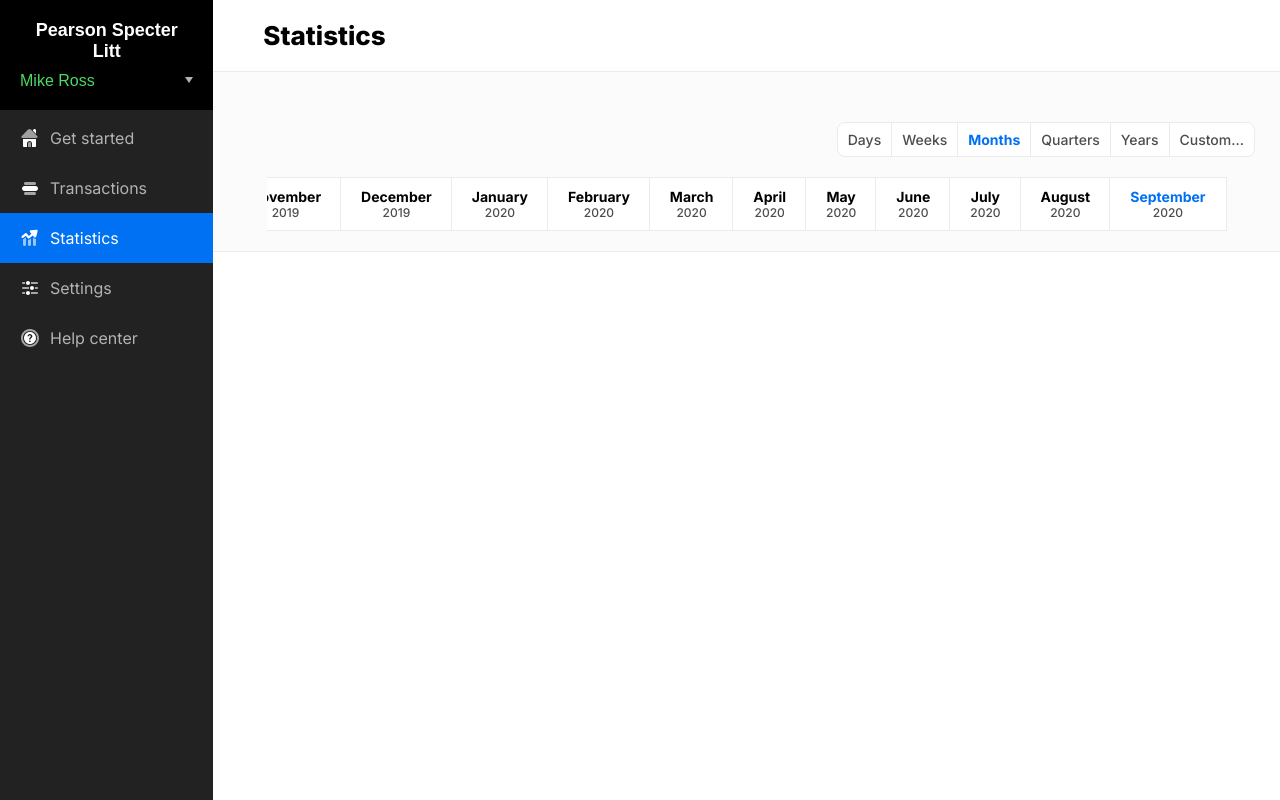
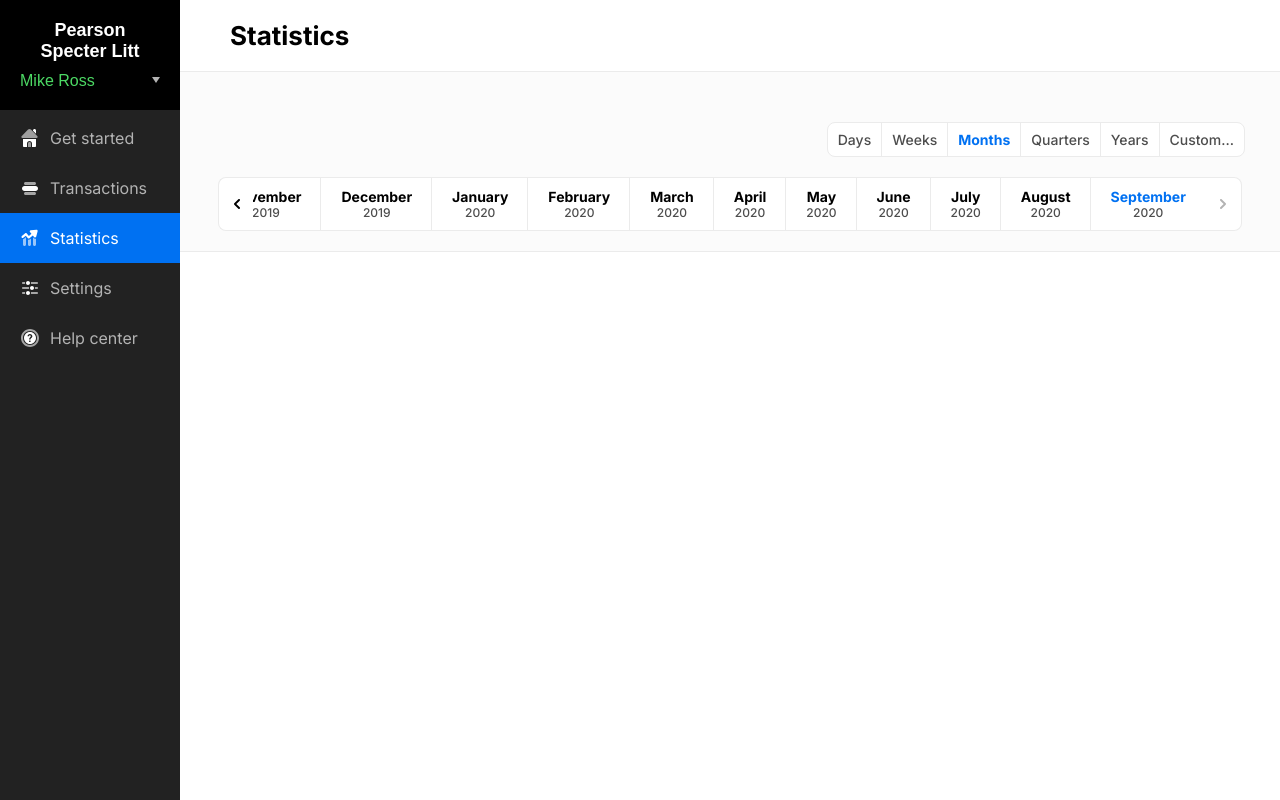
Before and after one commit to jonathaninacio/Blobr-integration, a plain HTML site: page index.html in a window 1280 px wide. Drawn offline with Linux system fonts and the light colour scheme.

Commit message:
ajout du scrollbouton

```diff
--- a/css/sass/main.scss
+++ b/css/sass/main.scss
@@ -39,7 +39,7 @@ body{
 		display: block;
 		.statistics-title{
 			font-size: 2.6rem;
-			font-weight: 800;
+			font-weight: 700;
 			padding: 20px 50px;
 		}
 		.datefilter-container{
@@ -49,7 +49,7 @@ body{
 			border-bottom: solid 1px #EBEBEB;
 			.timescale{
 				float: right;
-				margin: 50px 30px 0px 30px;
+				margin: 50px 40px 0px 0px;
 				.timescale-button{
 					font-family: 'Inter', sans-serif;
 					font-weight: 500;
@@ -83,9 +83,9 @@ body{
 		left: 50%;
 		transform: translate(-50%,0);
 		.month-container{
-			display: block;
-			max-width: 75vw;
-			margin: 20px;
+			display: flex;
+			max-width: 80vw;
+			margin: 20px 38px;
 			.month-flex{
 				display: flex;
 				overflow:auto;
@@ -123,6 +123,41 @@ body{
 					}
 				}
 			}
+			.month-arrow{
+				padding: 0px 15px;
+				border: solid 1px #ebebeb;
+				background-color: #fff;
+				outline:none;
+				color: #4D4D4D;
+				font-family: 'Inter', sans-serif;
+				font-weight: 700;
+				font-stretch: 50%;
+				&:hover{
+					background-color: #ebebeb;
+				}
+			}
+			.month-prev-arrow{
+				#prev-arrow{
+					fill:#000;
+				}
+				margin-right: -2px;
+				border-right: 0;
+				border-bottom-left-radius: 8px;
+				border-top-left-radius: 8px;
+			}
+			.month-next-arrow{
+				svg{
+					transform: rotate(180deg);
+					#next-arrow{
+						fill: #B3B3B3;
+					}
+				}
+				z-index: 5;
+				margin-left: -2px;
+				border-left: 0;
+				border-bottom-right-radius: 8px;
+				border-top-right-radius: 8px;
+			}
 		}
 	}
 
--- a/index.html
+++ b/index.html
@@ -75,6 +75,11 @@
 
 					<div class="scrollbar-container">
 						<div class="month-container">
+							<button onclick="prevarrow()" class="month-arrow month-prev-arrow">
+								<svg  width="6" height="10" viewBox="0 0 6 10" xmlns="http://www.w3.org/2000/svg">
+									<path id="prev-arrow" d="M5.71993 8.37138L2.32057 4.99994L5.71993 1.6285C6.09286 1.25567 6.09286 0.652448 5.71993 0.279621C5.343 -0.0932069 4.73361 -0.0932069 4.35668 0.279621L0.279448 4.32475C-0.0934822 4.69758 -0.0929826 5.3028 0.279947 5.67363L4.35668 9.72075C4.73361 10.0941 5.343 10.0921 5.71993 9.72075C6.09336 9.34743 6.09336 8.74421 5.71993 8.37138Z" fill="black"/>
+								</svg>
+							</button>
 							<div id="month-flex-scrollbar" class="month-flex">
 								<tr>
 									<th>
@@ -289,6 +294,11 @@
 									</th>
 								</tr>
 							</div>
+							<button  onclick="nextarrow()" class="month-arrow month-next-arrow">
+								<svg  width="6" height="10" viewBox="0 0 6 10" xmlns="http://www.w3.org/2000/svg">
+									<path id="next-arrow" d="M5.71993 8.37138L2.32057 4.99994L5.71993 1.6285C6.09286 1.25567 6.09286 0.652448 5.71993 0.279621C5.343 -0.0932069 4.73361 -0.0932069 4.35668 0.279621L0.279448 4.32475C-0.0934822 4.69758 -0.0929826 5.3028 0.279947 5.67363L4.35668 9.72075C4.73361 10.0941 5.343 10.0921 5.71993 9.72075C6.09336 9.34743 6.09336 8.74421 5.71993 8.37138Z" fill="black"/>
+								</svg>
+							</button>
 						</div>
 					</div>
 
--- a/js/main.js
+++ b/js/main.js
@@ -1,12 +1,40 @@
+
+
+var monthFlexScrollbar = document.getElementById('month-flex-scrollbar');
+var maxScrollLeft = monthFlexScrollbar.scrollWidth - monthFlexScrollbar.clientWidth;
 
 window.onload = () => {
-    var monthFlexScrollbar = document.getElementById('month-flex-scrollbar');
-    var maxScrollLeft = monthFlexScrollbar.scrollWidth - monthFlexScrollbar.clientWidth;
+    maxScrollLeft = monthFlexScrollbar.scrollWidth - monthFlexScrollbar.clientWidth;
     monthFlexScrollbar.scrollLeft = maxScrollLeft;
 };
-
 
 function showPopupMenu() {
     document.getElementById('dropdown-button').classList.toggle("sidebar-dropdown-selected");
     document.getElementById('dropdown-menu').classList.toggle("popup-menu-visible");
 }
+
+//prevarrow & nextarrow //scrolling .month-container with arrow buttons on each sides
+function prevarrow() {
+    if (monthFlexScrollbar.scrollLeft <= maxScrollLeft){
+        monthFlexScrollbar.scrollBy({
+            left:-300,
+            behavior: 'smooth'
+        })
+        document.getElementById('next-arrow').style.fill = '#000';
+        if (monthFlexScrollbar.scrollLeft-300 <= 0){
+            document.getElementById('prev-arrow').style.fill = '#B3B3B3';
+        }
+    }
+}
+function nextarrow() {
+    if (monthFlexScrollbar.scrollLeft >= 0){
+        monthFlexScrollbar.scrollBy({
+            left:300,
+            behavior: 'smooth'
+        })
+        document.getElementById('prev-arrow').style.fill = '#000';
+        if (monthFlexScrollbar.scrollLeft+300 >= maxScrollLeft){
+            document.getElementById('next-arrow').style.fill = '#B3B3B3';
+        }
+    }
+}
```
Also changed, not shown: css/css/main.css.
